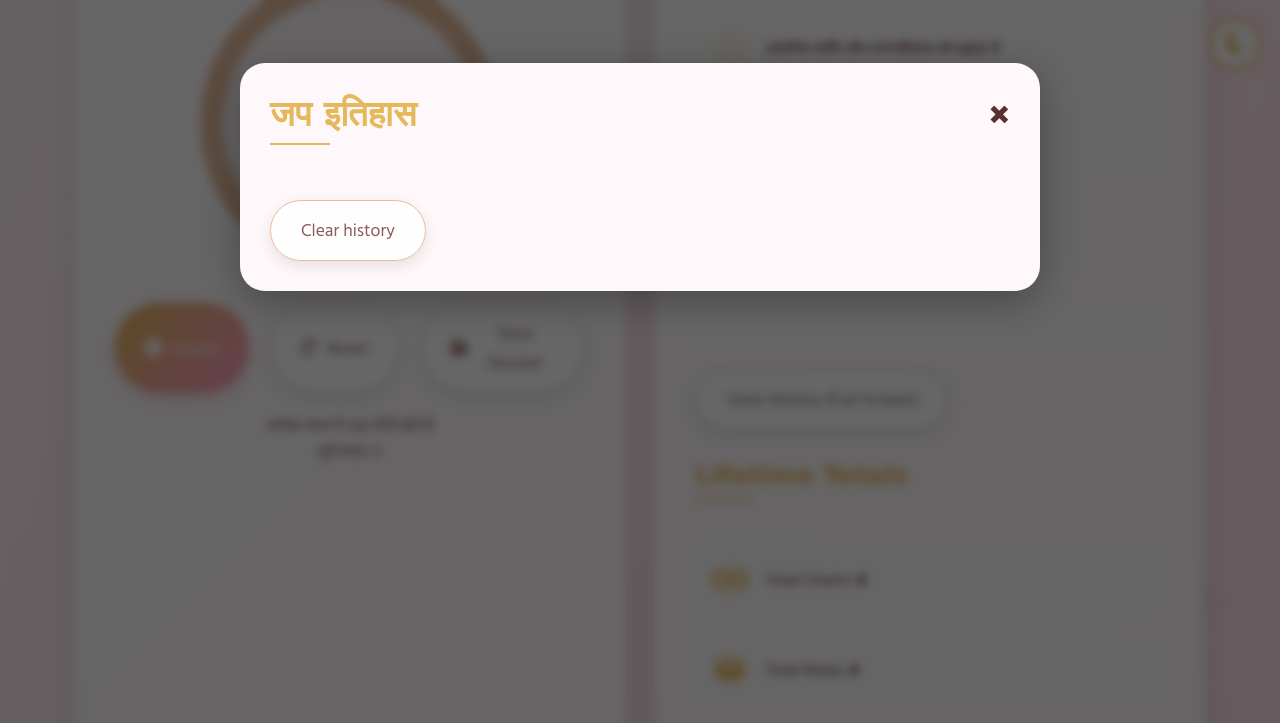
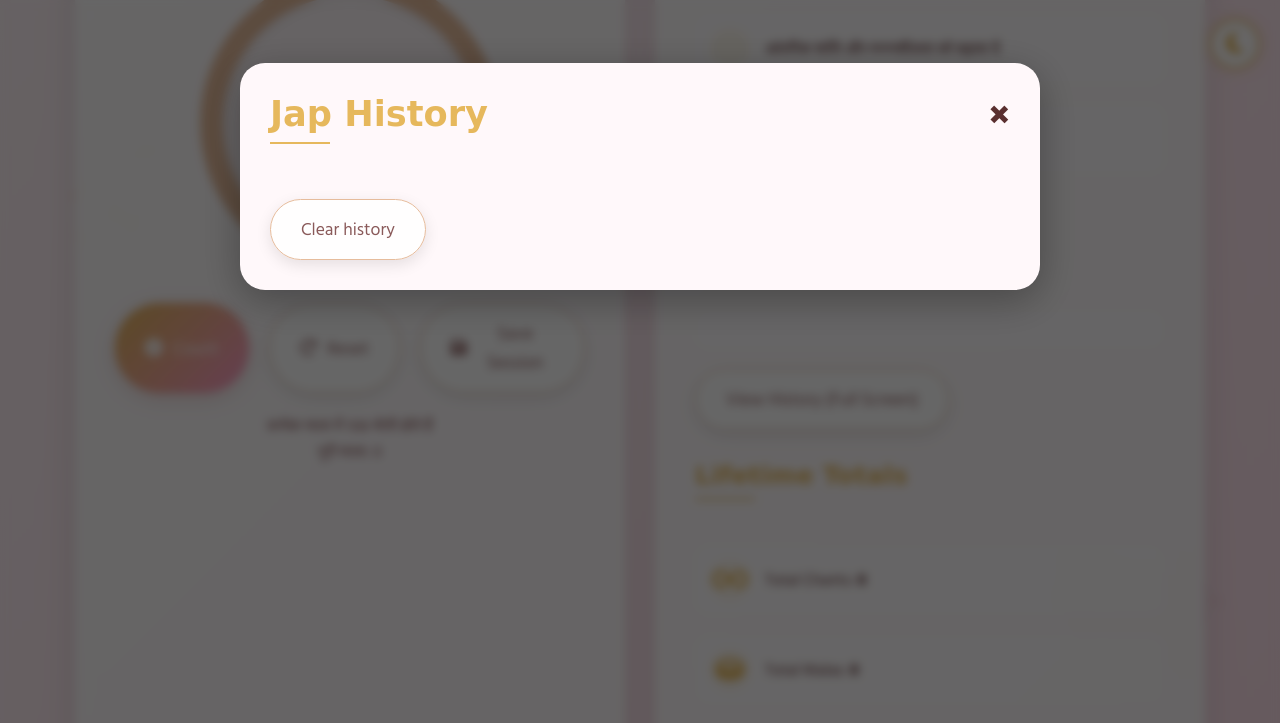
Before and after one commit to Prince431166/lovebirdsCalculator, a plain HTML site: page index.html in a window 1280 px wide. Both pictures are taken after a click on the button "View History (Full Screen)". Shown: the part 560-1283 px from the top of the page. Drawn offline with Linux system fonts and the light colour scheme; a web font is replaced by a local one.

Commit message:
Update index.html

```diff
--- a/index.html
+++ b/index.html
@@ -1301,7 +1301,7 @@
     <div id="historyModal" class="modal">
         <div class="modal-content">
             <span class="close-btn">&times;</span>
-            <h2 class="info-title">जप इतिहास</h2>
+            <h2 class="info-title">Jap History</h2>
             <div id="modalHistoryContainer" class="history-modal-body">
                 </div>
             <div class="modal-footer">
```
